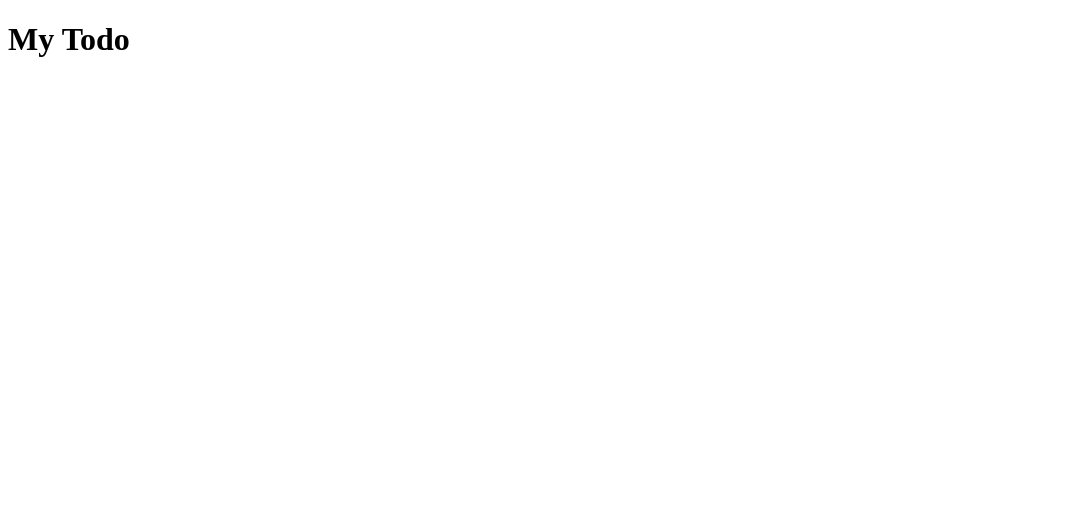
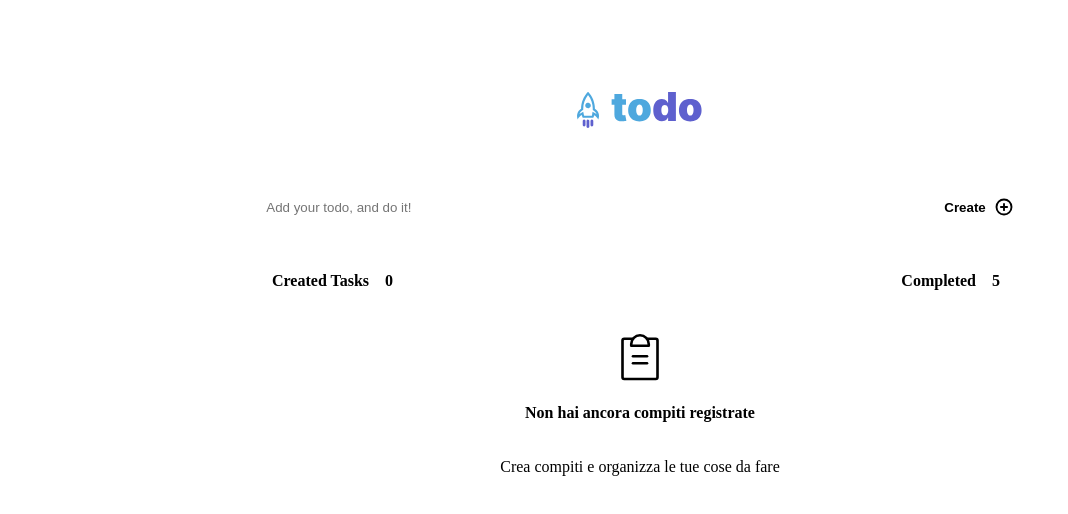
Before and after one commit to filipesaretta/todo-list-ts, a React (Vite) app: page / in a window 1280 px wide. Shown: the top 514 px of the page, without its empty margins (0-1068 px from the left). Built offline with nearby package versions, Linux system fonts and the light colour scheme; the HTML template or start-up script is replaced by a standard one.

Commit message:
Update components

```diff
--- /dev/null
+++ b/src/App.module.scss
@@ -0,0 +1,4 @@
+.container {
+  height: 100vh;
+  background: var(--gray-600);
+}
--- a/src/App.tsx
+++ b/src/App.tsx
@@ -1,9 +1,12 @@
+import { Header } from "./components/Header"
+import style from './App.module.scss'
+import { TaskList } from "./components/TaskList"
 
 function App() {
 
   return (
-    <div>
-      <h1>My Todo</h1>
+    <div className={style.container}>
+      <Header />
     </div>
   )
 }
```
